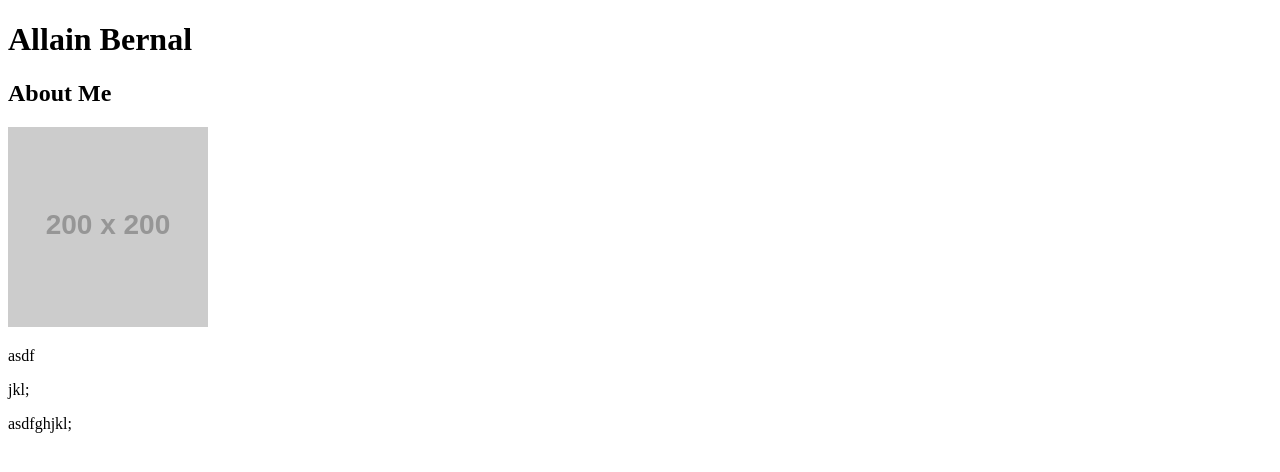
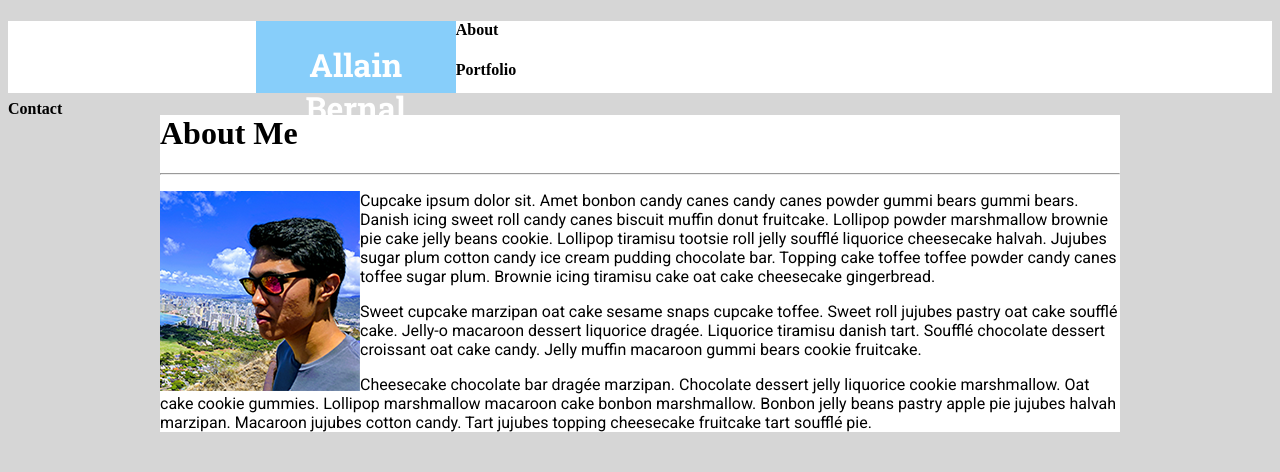
Before and after one commit to AllainPurrnal/allainpurrnal.github.io, a plain HTML site: page index.html in a window 1280 px wide. Drawn offline with Linux system fonts and the light colour scheme; placeholder pictures from the web are drawn by us.

Commit message:
Basic portfolio framework. Sill lots to do :<

```diff
--- a/index.html
+++ b/index.html
@@ -6,25 +6,48 @@
     <meta charset="UTF-8">
     <title>Allain's Portfolio</title>
 
-    <!-- <link rel="stylesheet" type="assets/css" href="style.css"> -->
-    <!-- <link rel="stylesheet" type="assets/css" href="reset.css"> -->
+    <!-- <link rel="stylesheet" href="reset.css">    -->
+    <link rel="stylesheet" href="style.css">
+    <link href="https://fonts.googleapis.com/css?family=Roboto+Slab:100,300,400,700|Roboto:100,100i,300,300i,400,400i,500,500i,700,700i,900,900i" rel="stylesheet">
 
 </head>
 
 <body>
     <header>
-        <h1>Allain Bernal</h1>
+        <div class="name">
+            <h1>Allain Bernal</h1>
+        </div>
+
+        <section id="nav">
+            <h4>About</h4>
+            <h4>Portfolio</h4>
+            <h4>Contact</h4>
+        </section>
 
     </header>
 
     <div class="wrapper">
 
-        <section id="about-me">
-            <h1>About Me</h1>
-            <img src="https://placehold.it/200x200" alt="Allain's Pic" id="bio-image">
-            <P>asdf</P>
-            <p>jkl;</p>
-            <p>asdfghjkl;</p>
+        <h1>About Me</h1>
+        <hr />
+
+        <section class="about-me">
+
+            <P>
+                <img src="assets/images/profile.png" alt="Allain's picture" />
+                Cupcake ipsum dolor sit. Amet bonbon candy canes candy canes powder gummi bears gummi bears. Danish icing sweet roll candy canes biscuit muffin donut fruitcake. Lollipop powder marshmallow brownie pie cake jelly beans cookie. Lollipop tiramisu tootsie roll jelly soufflé liquorice cheesecake halvah. Jujubes sugar plum cotton candy ice cream pudding chocolate bar. Topping cake toffee toffee powder candy canes toffee sugar plum. Brownie icing tiramisu cake oat cake cheesecake gingerbread.
+
+            </P>
+
+            <p>
+                Sweet cupcake marzipan oat cake sesame snaps cupcake toffee. Sweet roll jujubes pastry oat cake soufflé cake. Jelly-o macaroon dessert liquorice dragée. Liquorice tiramisu danish tart. Soufflé chocolate dessert croissant oat cake candy. Jelly muffin macaroon gummi bears cookie fruitcake.
+
+            </p>
+
+            <p>
+                Cheesecake chocolate bar dragée marzipan. Chocolate dessert jelly liquorice cookie marshmallow. Oat cake cookie gummies. Lollipop marshmallow macaroon cake bonbon marshmallow. Bonbon jelly beans pastry apple pie jujubes halvah marzipan. Macaroon jujubes cotton candy. Tart jujubes topping cheesecake fruitcake tart soufflé pie.
+
+            </p>
         </section>
 
     </div>
--- /dev/null
+++ b/reset.css
@@ -0,0 +1,48 @@
+/* http://meyerweb.com/eric/tools/css/reset/
+   v2.0 | 20110126
+   License: none (public domain)
+*/
+
+html, body, div, span, applet, object, iframe,
+h1, h2, h3, h4, h5, h6, p, blockquote, pre,
+a, abbr, acronym, address, big, cite, code,
+del, dfn, em, img, ins, kbd, q, s, samp,
+small, strike, strong, sub, sup, tt, var,
+b, u, i, center,
+dl, dt, dd, ol, ul, li,
+fieldset, form, label, legend,
+table, caption, tbody, tfoot, thead, tr, th, td,
+article, aside, canvas, details, embed,
+figure, figcaption, footer, header, hgroup,
+menu, nav, output, ruby, section, summary,
+time, mark, audio, video {
+	margin: 0;
+	padding: 0;
+	border: 0;
+	font-size: 100%;
+	font: inherit;
+	vertical-align: baseline;
+}
+/* HTML5 display-role reset for older browsers */
+article, aside, details, figcaption, figure,
+footer, header, hgroup, menu, nav, section {
+	display: block;
+}
+body {
+	line-height: 1;
+}
+ol, ul {
+	list-style: none;
+}
+blockquote, q {
+	quotes: none;
+}
+blockquote:before, blockquote:after,
+q:before, q:after {
+	content: '';
+	content: none;
+}
+table {
+	border-collapse: collapse;
+	border-spacing: 0;
+}
--- /dev/null
+++ b/style.css
@@ -0,0 +1,43 @@
+body {
+    /* font-family: 'Roboto', sans-serif; */
+    /* background: rgb(32, 32, 32); */
+    background: rgb(214, 214, 214);
+
+}
+
+.name {
+    background: lightskyblue;
+    height: 72px;
+    width: 200px;
+    font-size: 22pxpx;
+    font-family: 'Roboto Slab', serif;
+    text-align: center;
+    color: white;
+    float: left;
+    margin-left: 19.6%;
+
+}
+
+#nav {
+    background: white;
+    height: 72px;
+
+}
+
+.wrapper {
+    background-color: white;
+    width: 960px;
+    margin: auto;
+}
+
+.about-me {
+    font-family: 'Roboto', sans-serif;
+    font-size: 16px;
+}
+
+img {
+    float: left;
+}
+
+/* Linking to other pages on the same website
+<a href="index.html">Home</a> */
```
Also changed, not shown: assets/images/profile.png (added).
